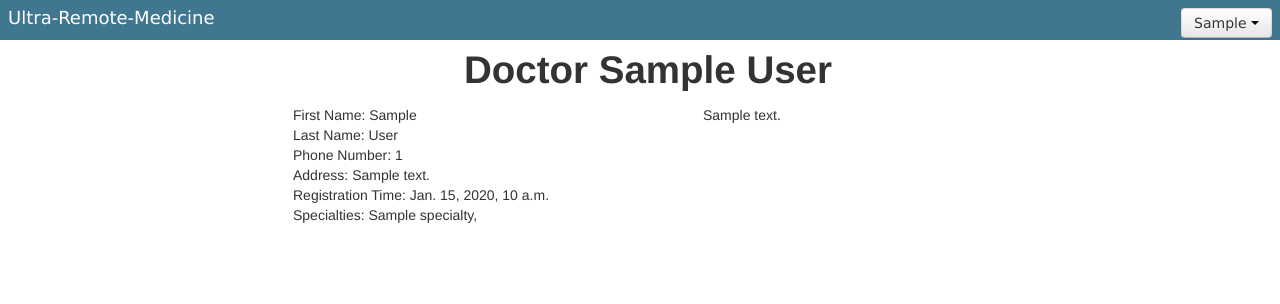
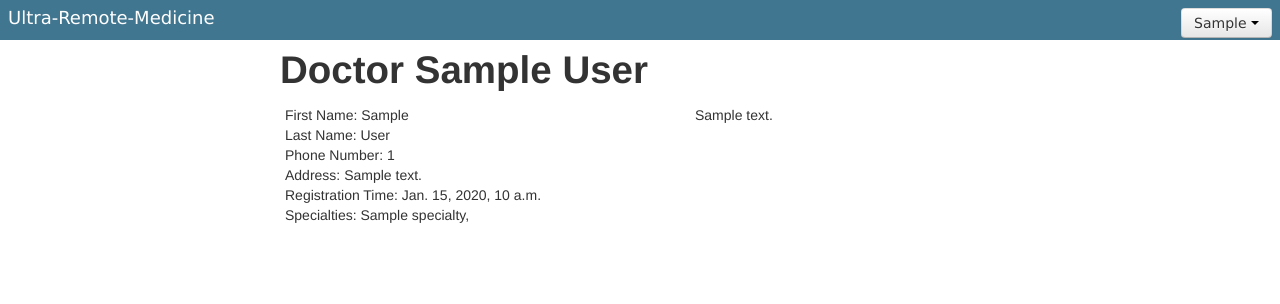
Before and after one commit to CSC301H-Fall2013/Ultra-Remote-Medicine, a Django app: template templates/website/doctorprofile.html in a window 1280 px wide. Shown: the top 304 px of the page. Run offline with Django 3.2, Linux system fonts and the light colour scheme; a user stored in the database is signed in; tables that the repository leaves empty hold one stand-in row (values such as "Sample post"); the template is opened without the code that fills it: values that come from a table or form of the project are taken from there, most other values are stand-ins (such as "Sample title", 1, 10 or a date in 2020); parts of the project's set-up code (start-up, migrations or seed data) failed here and were passed over; some libraries are stand-ins or nearby versions.

Commit message:
Simplified and improved styling on the profile pages and in the process fixed some margin issues on all the site.

```diff
--- a/static/headerStyle.css
+++ b/static/headerStyle.css
@@ -31,8 +31,8 @@ body {
 	overflow: hide;
 }
 
-.pageContents {
-	margin: 8px;
+.pageCentered {
+	margin: 0px;
 	margin-top: 40px;
 	margin-bottom: 8px;
 	margin-left-value: 0px;
@@ -40,7 +40,19 @@ body {
 	margin-left-rtl-source: physical;
 	margin-right-ltr-source: physical;
 	margin-right-rtl-source: physical;
+	position: absolute;
 	width:100%;
+}
+
+.pageLeftFormat {
+	margin: 8px;
+	margin-top: 40px;
+	margin-bottom: 8px;
+	margin-left-value: 8px;
+	margin-left-ltr-source: physical;
+	margin-left-rtl-source: physical;
+	margin-right-ltr-source: physical;
+	margin-right-rtl-source: physical;
 	position: absolute;
 }
 
--- a/templates/website/doctor.html
+++ b/templates/website/doctor.html
@@ -19,7 +19,7 @@
 
 	{% include "_topBar.html" %}
 
-	<div class="pageContents">
+	<div class="pageLeftFormat">
 
 		<h1>Dashboard: {{user.first_name}}</h1>
 
--- a/templates/website/doctorprofile.html
+++ b/templates/website/doctorprofile.html
@@ -3,8 +3,7 @@
 <html>
 
 <head>
-<link rel="stylesheet" href="{% static " headerStyle.css" %}"/>
-<title>Doctor {{user.first_name}} | Ultra-Remote-Medicine</title>
+  <title>Doctor {{user.first_name}} {{user.last_name}} | Ultra-Remote-Medicine</title>
 
   <link rel="stylesheet" type="text/css" href="{% static "headerStyle.css" %}" />
   <meta name="viewport" content="width=device-width, initial-scale=1.0">
@@ -17,26 +16,24 @@
 
 <body>
 
-
 	{% include "_topBar.html" %}
 
-	<div class="pageContents">
+	<div class="pageCentered" style="text-align: center;">
 
-		<div style="margin:0 auto; width:70%;">
+		<div id="profilecontainer" style="display: inline-block; text-align: left">
+			<h1>Doctor {{user.first_name}} {{user.last_name}}</h1>
 
-			<div id="profilecontainer" style="text-align:center;">
-				<h1>Doctor {{user.first_name}} {{user.last_name}}</h1>
 			<!-- The following is not visible by default-->
-			<div id='profileinfo'>
+			<div id='profileinfo'">
 				<form id='profileinfoform' method='post' action="">
 					{% csrf_token %}
-					<table border="0" cellpadding="5" style="height: 200px; margin:0 auto; text-align:left">
+					<table border="0" cellpadding="5"
+						style="height: 200px; margin: 0 auto; text-align: left">
 						<tr>
-							<td style="width: 400px; vertical-align: top">
-								First Name: {{form.first_name}} <br>
-								Last Name: {{form.last_name}} <br>
-								Phone Number: {{form.phone_number}} <br>
-								Address: {{form.address}}
+							<td style="width: 400px; vertical-align: top">First Name:
+								{{form.first_name}} <br> Last Name: {{form.last_name}} <br>
+								Phone Number: {{form.phone_number}} <br> Address:
+								{{form.address}}
 							</td>
 							<td style="width: 300px; vertical-align: top">
 								{{form.comments}}</td>
@@ -51,8 +48,11 @@
 					</table>
 				</form>
 			</div>
-			<div id="profilestatic">
-				<table border="0" cellpadding="5" style="height: 200px; margin:0 auto; text-align:left">
+
+
+			<div id="profilestatic" style="display: inline-block; width: auto;"">
+				<table border="0" cellpadding="5"
+					style="height: 200px; margin: 0 auto; text-align: left">
 					<tr>
 						<td style="width: 400px; vertical-align: top; margin: 0;">
 							First Name: {{user.first_name}} <br>
@@ -62,20 +62,20 @@
 							Registration Time: {{registration_time}} <br>
 							Specialties:
 							{% for specialty in specialties %}
-								{{specialty.name}},
-							{% endfor %}
+							{{specialty.name}},
+							 {% endfor %}
 						</td>
 						<td style="width: 300px; vertical-align: top">{{comments}}</td>
 					</tr>
 					<tr style="height: 50px">
+						<td>
 						{% if viewer = user %}
-							<td><input id="edit" onclick="enterEditMode()" type="submit"
-								name="submit" value="Edit Profile" /></td>
+						<input id="edit" onclick="enterEditMode()" type="submit"
+							name="submit" value="Edit Profile" /></td>
 						{% endif %}
 						<td></td>
 					</tr>
 				</table>
-			</div>
 			</div>
 		</div>
 
--- a/templates/website/fieldworker.html
+++ b/templates/website/fieldworker.html
@@ -18,7 +18,7 @@
 
 	{% include "_topBar.html" %}
 
-	<div class="pageContents">
+	<div class="pageLeftFormat">
 
 		<h1>Dashboard: {{user.first_name}}</h1>
 
--- a/templates/website/newPatient.html
+++ b/templates/website/newPatient.html
@@ -20,7 +20,7 @@
 
 	{% include "_topBar.html" %}
 
-	<div class="pageContents">
+	<div class="pageLeftFormat">
 
 		<form action="new_patient" method="post">
 			{% csrf_token %} {{ form.as_p }} <input type="submit" value="Submit" />
--- a/templates/website/patient.html
+++ b/templates/website/patient.html
@@ -20,7 +20,7 @@
 
 	{% include "_topBar.html" %}
 
-	<div class="pageContents">
+	<div class="pageLeftFormat">
 
 		<h1>Patient: {{firstName}} {{lastName}}</h1>
 		<table border="1" cellpadding="5">
```
Also changed, not shown: templates/website/workerprofile.html (+18 -17 lines).
